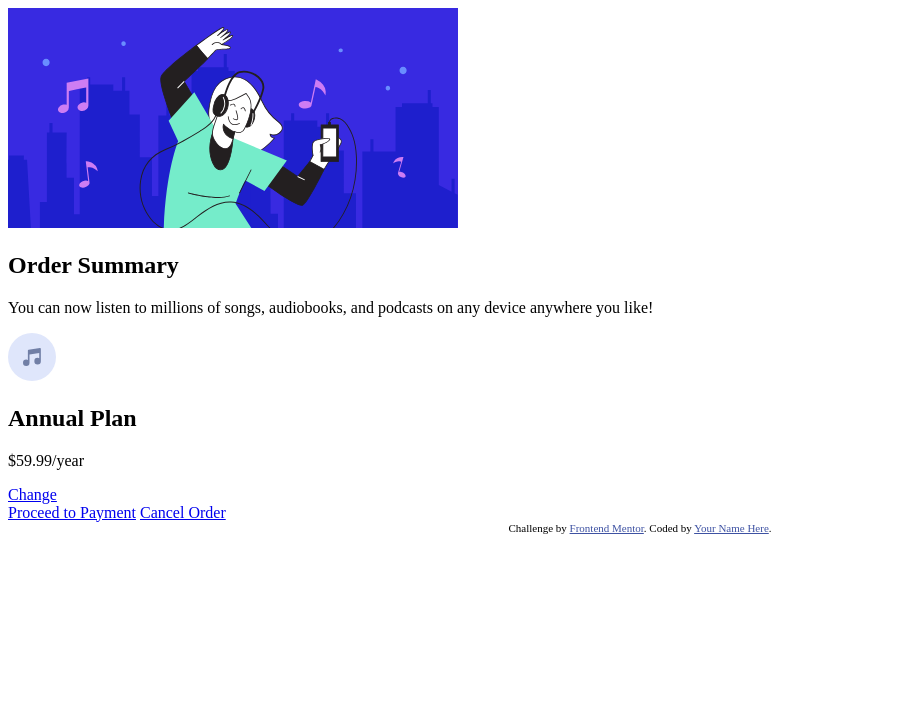
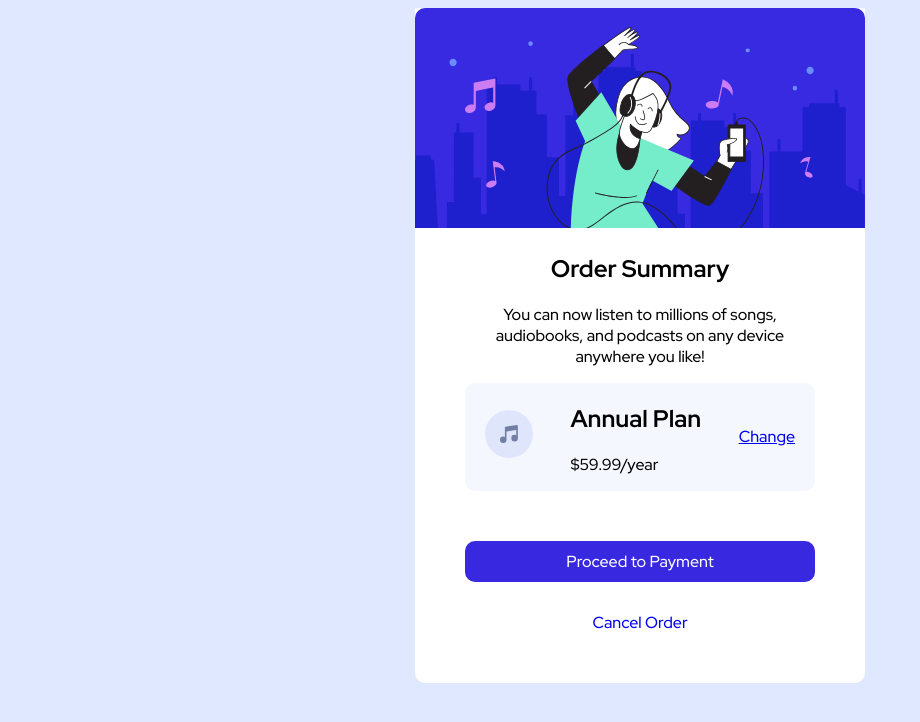
Before and after one commit to tsyuille/order-summary-component, a plain HTML site: page index.html in a window 1280 px wide. Shown: the whole page, without its empty margins (0-920 px from the left). Drawn offline with Linux system fonts and the light colour scheme.

Commit message:
Added layout and basic styles

```diff
--- a/index.html
+++ b/index.html
@@ -5,6 +5,7 @@
     <meta name="viewport" content="width=device-width, initial-scale=1.0"> <!-- displays site properly based on user's device -->
 
     <link rel="icon" type="image/png" sizes="32x32" href="./images/favicon-32x32.png">
+    <link href="https://fonts.googleapis.com/css2?family=Red+Hat+Display:wght@500;700;900&display=swap" rel="stylesheet">
     <link rel="stylesheet" href="style.css">
 
     <title>Frontend Mentor | Order summary card</title>
@@ -16,28 +17,33 @@
     </style>
   </head>
   <body>
-    <section class="top-image">
-      <img src="images/illustration-hero.svg" alt="illustration of person dancing">
+    <main>
+      <section>
+        <img src="images/illustration-hero.svg" class="image" alt="illustration of person dancing">
       </section>
       <section class="upper">
         <h1>Order Summary</h1>
         <p>You can now listen to millions of songs, audiobooks, and podcasts on any
         device anywhere you like!</p>
       </section>
+      <section class="mid-container">
         <section class="mid">
+          <section>
             <img src="images/icon-music.svg" alt="music icon">
+          </section>
+          <section>
             <h2>Annual Plan</h2>
             <p>$59.99/year</p>
+          </section>
+          <section>
             <a href="#">Change</a>
           </section>
+        </section>
+      </section>
       <section class="lower">
-      <a href="#">Proceed to Payment</a>
-      <a href="#">Cancel Order</a>
+        <a href="#" class="pay">Proceed to Payment</a>
+        <a href="#" class="cancel">Cancel Order</a>
       </section>
-
-    <div class="attribution">
-      Challenge by <a href="https://www.frontendmentor.io?ref=challenge" target="_blank">Frontend Mentor</a>.
-      Coded by <a href="#">Your Name Here</a>.
-    </div>
+    </main>
   </body>
 </html>
--- a/style.css
+++ b/style.css
@@ -0,0 +1,48 @@
+body {
+    background: hsl(225, 100%, 94%);
+    font-family: 'Red Hat Display', sans-serif;
+}
+
+main {
+    background: white;
+    max-width: 450px;
+    margin: 0 auto;
+    border-radius: 0 0 10px 10px;
+}
+
+.image {
+    border-radius: 10px 10px 0 0;
+}
+
+.upper {
+    text-align: center;
+    padding: 0 45px;
+}
+
+.mid {
+    display: flex;
+    justify-content: space-between;
+    align-items: center;
+    background: hsl(225, 100%, 98%);
+    margin: 0 50px;
+    border-radius: 10px;
+    padding: 0 20px;
+}
+
+.lower {
+    padding: 50px;
+    text-align: center;
+}
+
+.lower a {
+    display: block;
+    text-decoration: none;
+}
+
+.pay {
+    background: hsl(245, 75%, 52%);
+    color: white;
+    padding: 10px 50px;
+    border-radius: 10px;
+    margin-bottom: 30px;
+}
```
Lines whose indentation alone changed are shown as unchanged.
